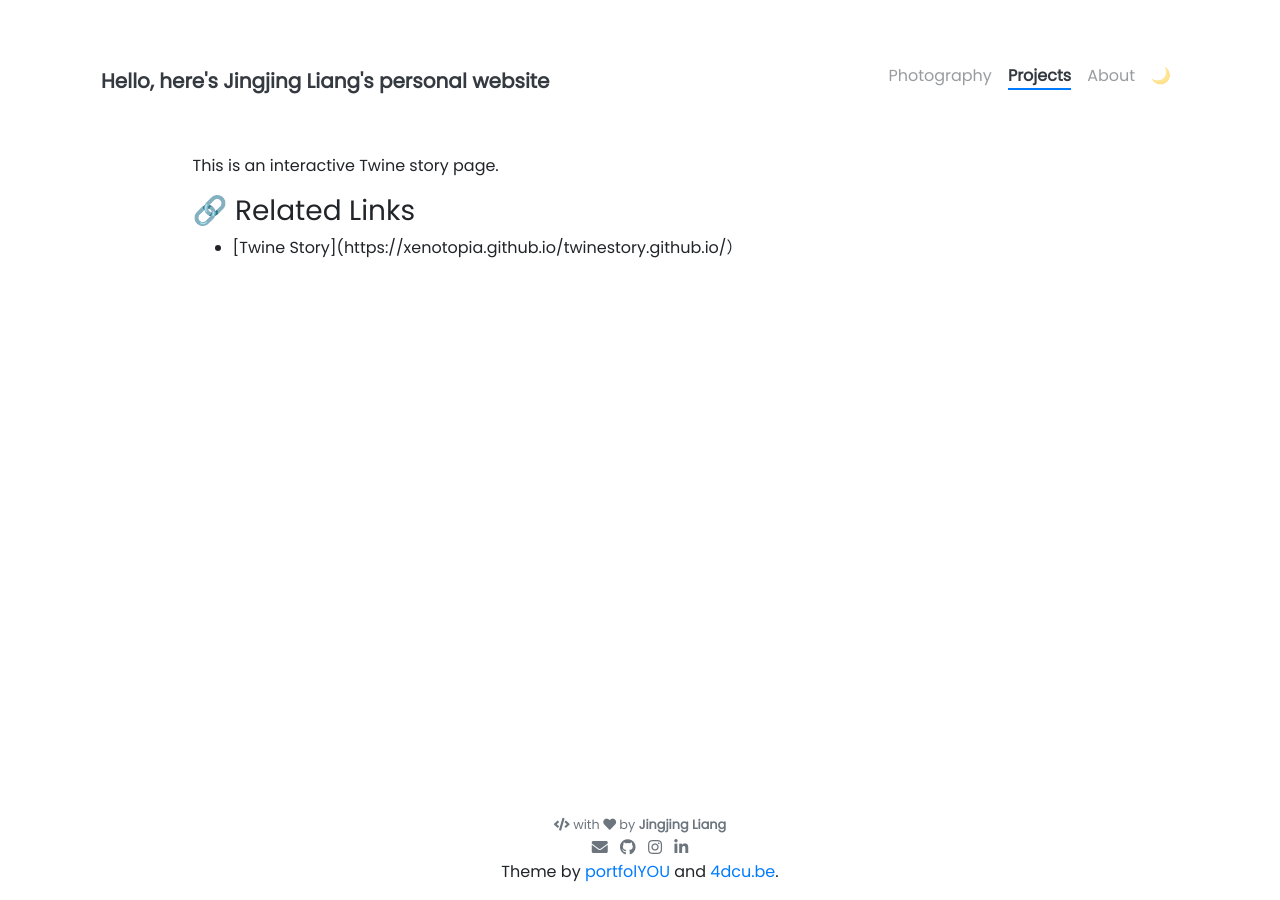
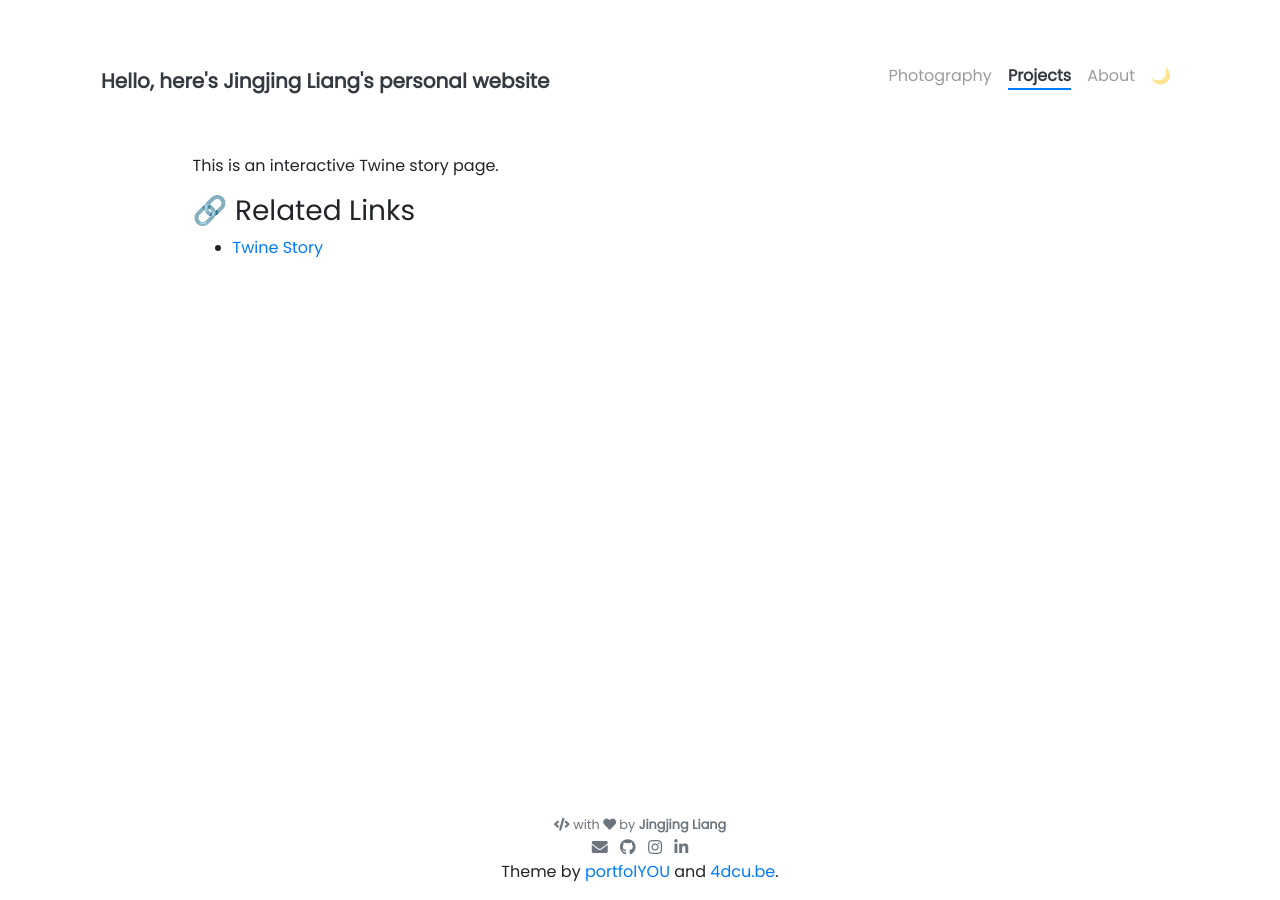
Before and after one commit to xenotopia/xenotopia.github.io, a Jekyll site: the page built from _projects/twine-story.md, in a window 1280 px wide. Built offline with Jekyll 4.4.1, drawn with Linux system fonts in a browser that asks for light colours; nearby versions of some CDN libraries.

Commit message:
Update twine-story.md

```diff
--- a/_projects/twine-story.md
+++ b/_projects/twine-story.md
@@ -9,4 +9,4 @@ tools: [Twine, Jyupter Notebook, Storytelling]
 This is an interactive Twine story page.
 
 ### 🔗 Related Links
-- [Twine Story](https://xenotopia.github.io/twinestory.github.io/）
+- [Twine Story](https://xenotopia.github.io/twinestory.github.io/)
```
